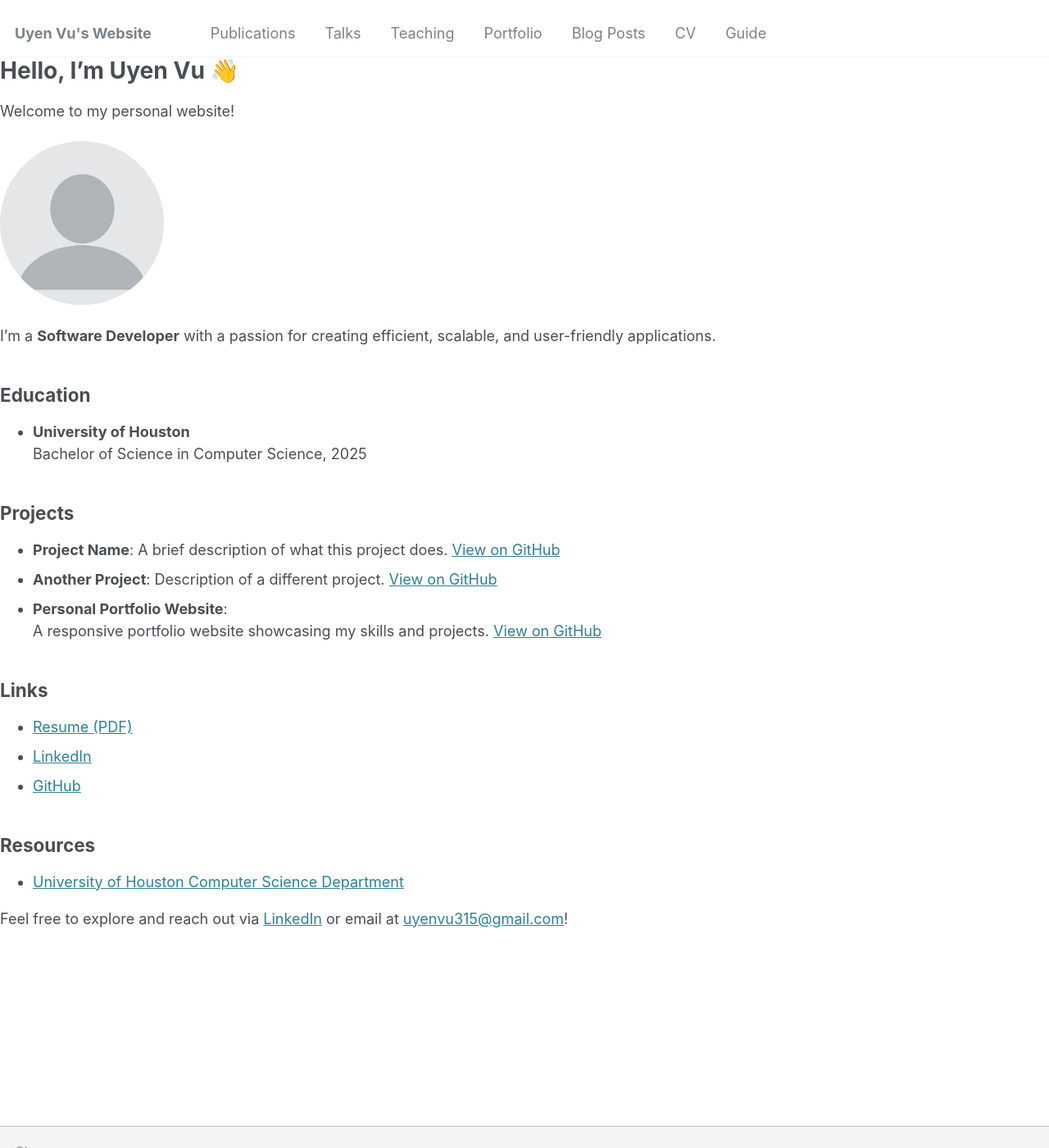
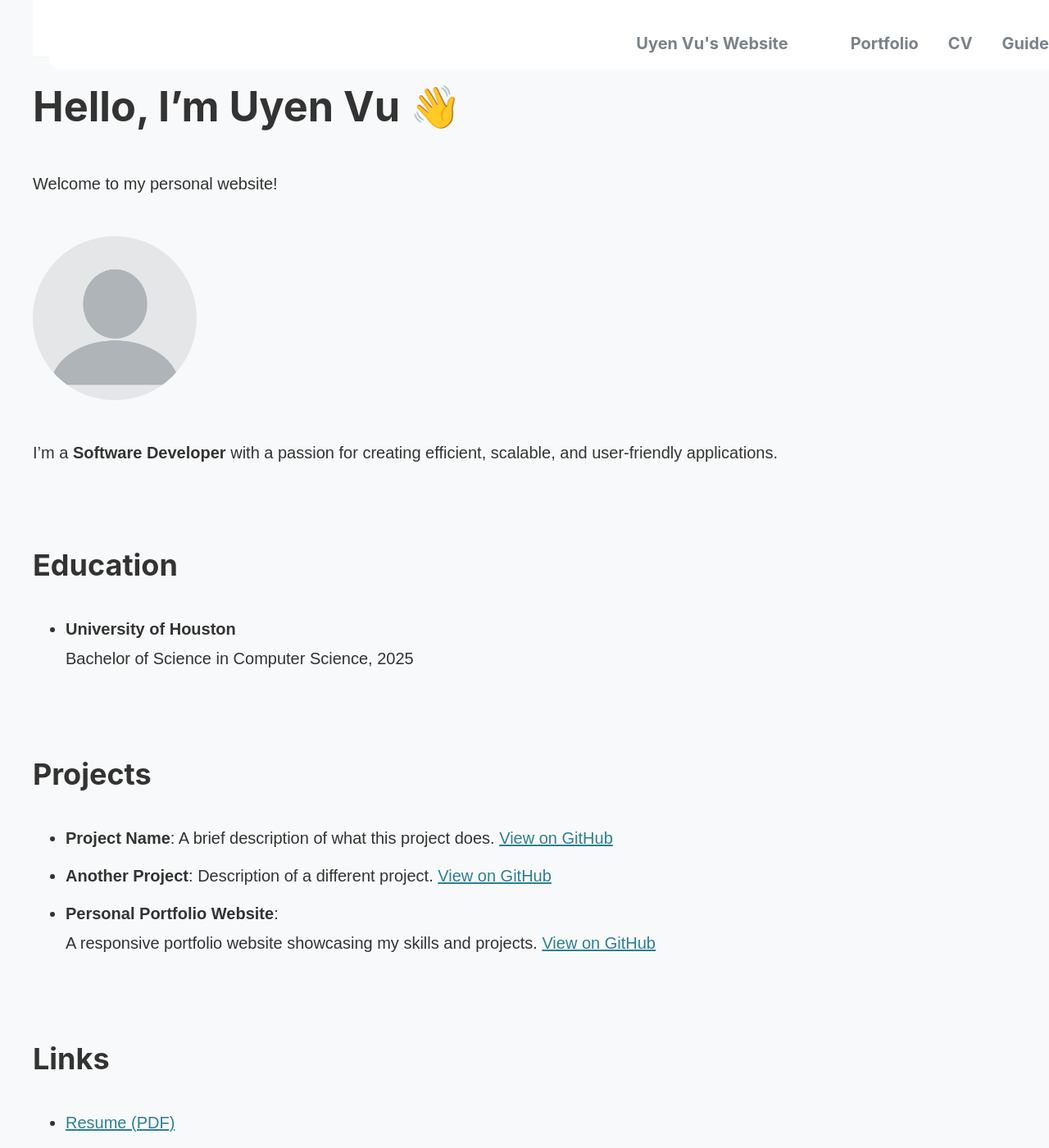
Before and after one commit to uynvu078/uynvu078.github.io, a Jekyll site: the page built from index.md, in a window 1280 px wide and 1400 px high. Shown: the whole window at 82% size. Built offline with Jekyll 4.4.1, drawn with Linux system fonts in a browser that asks for light colours.

Commit message:
Updated styles and fixed layout consistency

```diff
--- a/_config.yml
+++ b/_config.yml
@@ -212,18 +212,18 @@ kramdown:
 
 # These settings control the types of collections used by the template
 collections:
-  teaching:
-    output: false
-    permalink: /:collection/:path/
+  # teaching:
+  #   output: false
+  #   permalink: /:collection/:path/
   publications:
     output: true
     permalink: /:collection/:path/
   portfolio:
     output: true
     permalink: /:collection/:path/
-  talks:
-    output: false
-    permalink: /:collection/:path/
+  # talks:
+  #   output: false
+  #   permalink: /:collection/:path/
 
 
 # These settings control how pages and collections are included in the site
--- a/_includes/head/custom.html
+++ b/_includes/head/custom.html
@@ -23,10 +23,13 @@
 <meta name="msapplication-config" content="{{ base_path }}/images/browserconfig.xml?v=M44lzPylqQ">
 <meta name="theme-color" content="#ffffff">
 <link rel="stylesheet" href="{{ base_path }}/assets/css/academicons.css"/>
+<link rel="stylesheet" href="{{ '/assets/css/custom.css' | relative_url }}">
+
 
 
 <!-- Support for MatJax -->
 <script src="https://cdnjs.cloudflare.com/polyfill/v3/polyfill.min.js?features=es6"></script>
 <script id="MathJax-script" async src="https://cdn.jsdelivr.net/npm/mathjax@3/es5/tex-mml-chtml.js"></script>
+<script src="{{ '/assets/js/toggle.js' | relative_url }}" defer></script>
 
 <!-- end custom head snippets -->
--- /dev/null
+++ b/assets/css/custom.css
@@ -0,0 +1,140 @@
+/* 🛠️ Ensure Content Fits the Screen */
+body {
+    font-family: 'Poppins', sans-serif;
+    background-color: #f8f9fa;
+    color: #333;
+    margin: 0;
+    padding: 0;
+    display: flex;
+    flex-direction: column;
+    align-items: flex-start;
+    padding-left: 40px; /* Move content slightly right */
+    padding-top: 100px; /* Ensure enough space below navbar */
+    font-size: 20px; /* Bigger font for readability */
+    line-height: 1.8; /* Improved spacing */
+    overflow-x: hidden; /* Prevent horizontal scroll */
+}
+
+/* 🛠️ Fix Center White Bar Issue */
+/* 🛠️ Remove Padding & Move Container Up */
+.container {
+    max-width: 900px; /* Keeps content readable */
+    width: 90%;
+    background: white;
+    border-radius: 10px;
+    box-shadow: 0 0 12px rgba(0, 0, 0, 0.1);
+    margin-left: auto; /* Centers container */
+    margin-right: auto; /* Centers container */
+    margin-top: -20px; /* Moves container closer to navbar */
+    padding: 0; /* Removes extra padding inside */
+    text-align: left;
+}
+
+
+/* 🛠️ Make Navbar Fit the Screen */
+nav {
+    display: flex;
+    justify-content: flex-end;
+    align-items: center;
+    background: transparent;
+    height: 65px; /* Set fixed height */
+    padding: 10px 20px;
+    font-size: 20px;
+    position: fixed;
+    width: 100%;
+    top: 0;
+    left: 0;
+    z-index: 100;
+    border-radius: 0px 0px 15px 15px;
+    transition: background 0.3s ease-in-out; /* Remove height transition */
+}
+
+
+/* 🛠️ Fix Navbar Menu */
+nav ul {
+    list-style: none;
+    margin: 0;
+    padding: 0;
+    display: flex;
+    gap: 20px; /* More space between items */
+}
+
+nav ul li a {
+    color: white;
+    text-decoration: none;
+    font-weight: bold;
+    border-radius: 5px;
+    transition: background 0.3s ease;
+    font-size: 20px; /* Make navigation text bigger */
+    padding: 12px 18px; /* More padding for a better look */
+}
+
+nav ul li a:hover {
+    background: rgba(173, 216, 230, 0.9);
+}
+
+/* 🛠️ Keep Navbar Transparent but Small on Scroll */
+.scrolled {
+    background: transparent; /* Keeps navbar always transparent */
+    height: 65px !important; /* Forces height to stay the same */
+}
+
+/* 🛠️ Center "Hello" Text Properly */
+.hello-text {
+    font-size: 2.8rem; /* Larger greeting text */
+    font-weight: bold;
+    text-align: left;
+    margin-top: 20px;
+    padding-left: 20px;
+}
+
+/* 🛠️ Make Sure Nothing Overflows Horizontally */
+html, body {
+    max-width: 100%;
+    overflow-x: hidden;
+}
+
+/* 🛠️ Improve Headings & Section Titles */
+h1 {
+    font-size: 2.8rem; /* Bigger main title */
+    font-weight: bold;
+}
+
+h2 {
+    font-size: 2rem; /* Bigger section titles */
+    font-weight: bold;
+}
+
+/* 🛠️ Increase Font Size for Sections (Education, Projects, Links, Resources) */
+.container .content {
+    font-size: 1.8rem; /* Make section text bigger */
+    line-height: 1.9; /* Improve spacing */
+}
+
+/* 🛠️ Collapsible Sections */
+.container {
+    width: 80%; /* Make it fit better */
+    max-width: 900px;
+    border: 1px solid #d3d3d3;
+    margin: auto; /* Center it */
+}
+
+.container div {
+    width: 100%;
+}
+
+.container .header {
+    background-color: #d3d3d3;
+    padding: 12px; /* Bigger padding */
+    cursor: pointer;
+    font-weight: bold;
+    font-size: 20px; /* Make header text bigger */
+    border-bottom: 2px solid #aaa; /* Make header clearer */
+}
+
+.container .content {
+    display: none;
+    padding: 15px 20px; /* More space inside */
+    background-color: #f9f9f9;
+    border-left: 4px solid #d3d3d3; /* Adds a left border */
+}
--- /dev/null
+++ b/assets/js/toggle.js
@@ -0,0 +1,8 @@
+document.addEventListener("DOMContentLoaded", function () {
+    document.querySelectorAll(".container .header").forEach(header => {
+        header.addEventListener("click", function () {
+            let content = this.nextElementSibling;
+            content.style.display = (content.style.display === "block") ? "none" : "block";
+        });
+    });
+});
```
Also changed, not shown: _data/navigation.yml (+8 -8 lines), assets/css/collapse.css (deleted, +0 -17 lines).
